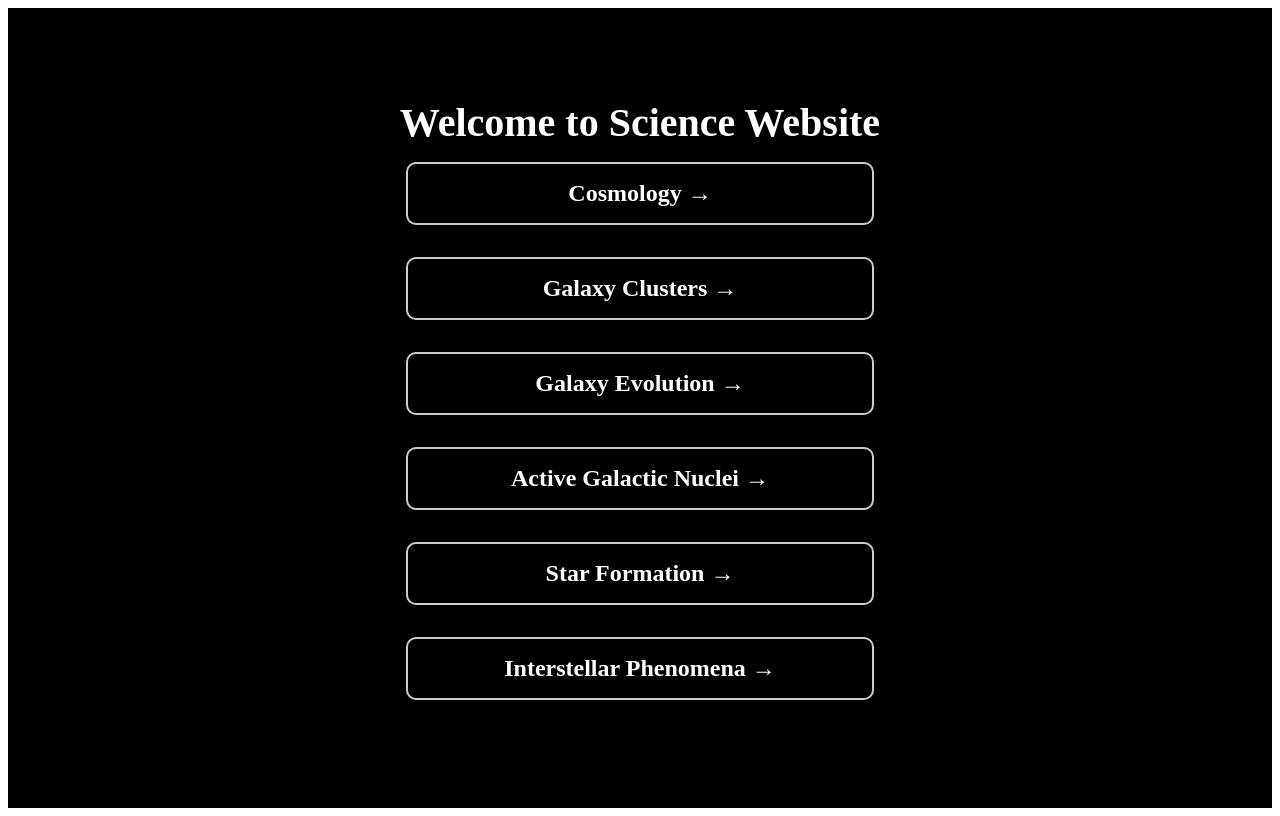
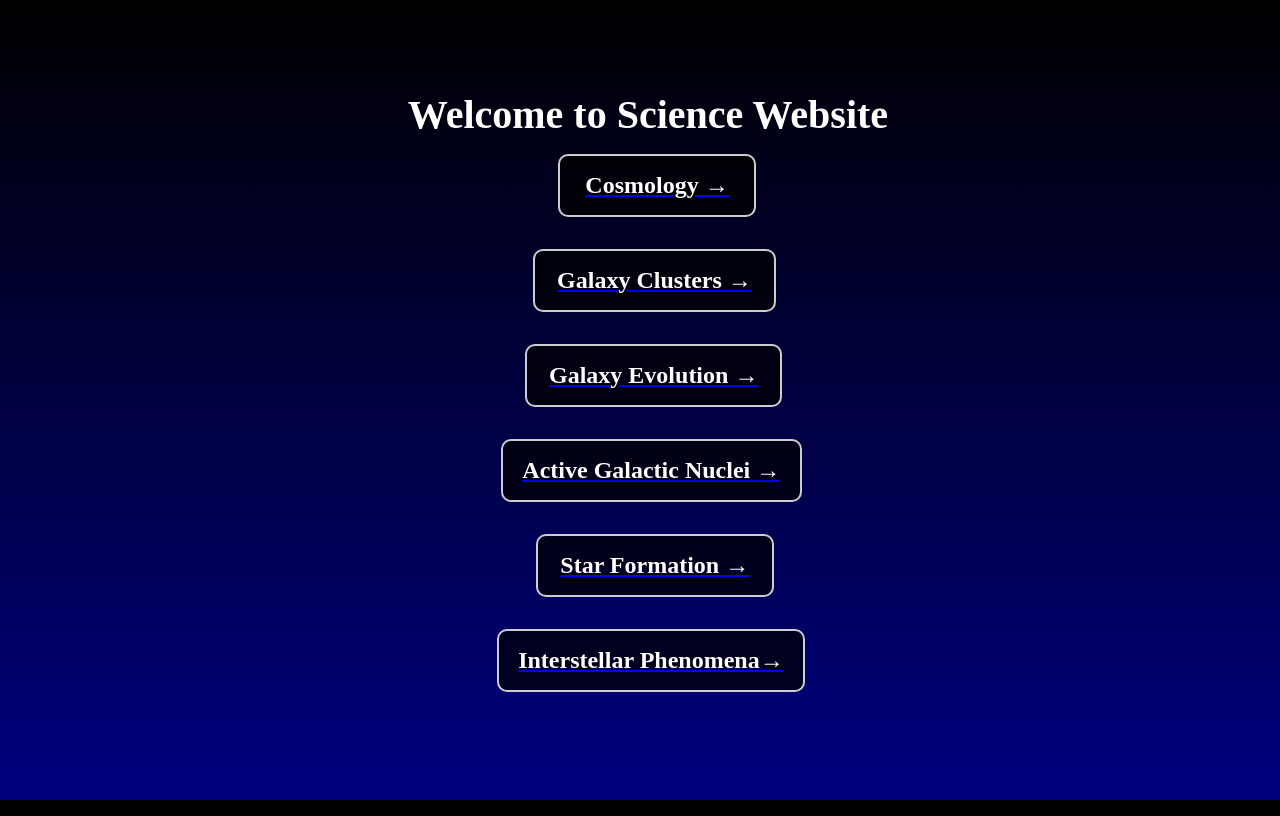
Before and after one commit to ryusei172525/Universe-Website, a Next.js app: page /mobile in a window 1280 px wide. Built offline with nearby package versions, Linux system fonts and the light colour scheme.

Commit message:
change design

```diff
--- /dev/null
+++ b/pages/_app.js
@@ -0,0 +1,26 @@
+import '../styles/globals.css'
+import { useEffect } from 'react'
+import { useRouter } from 'next/router'
+
+function MyApp({ Component, pageProps }) {
+  const router = useRouter();
+
+  useEffect(() => {
+    const handleResize = () => {
+      if (window.innerWidth <= 600) {
+        router.push('/mobile'); // 画面幅が600px以下の場合、スマホ用ページにリダイレクト
+      }
+    };
+
+    handleResize(); // 初期チェック
+    window.addEventListener('resize', handleResize);
+
+    return () => {
+      window.removeEventListener('resize', handleResize);
+    };
+  }, [router]);
+
+  return <Component {...pageProps} />
+}
+
+export default MyApp
--- a/pages/mobile.js
+++ b/pages/mobile.js
@@ -1,15 +1,8 @@
 import Head from 'next/head'
-import { useEffect } from 'react'
+import Link from 'next/link'
 import styles from '../styles/Mobile.module.css'
 
 export default function Mobile() {
-  useEffect(() => {
-    const script = document.createElement('script');
-    script.src = '/meteors.js';
-    script.async = true;
-    document.body.appendChild(script);
-  }, []);
-
   return (
     <div className={styles.container}>
       <Head>
@@ -23,30 +16,48 @@ export default function Mobile() {
         </h1>
 
         <div className={styles.grid}>
-          <a href="#" className={styles.card}>
-            <h2>Cosmology &rarr;</h2>
-          </a>
+          <Link href="#">
+            <div className={styles.card}>
+              <h2>Cosmology &rarr;</h2>
+            </div>
+          </Link>
 
-          <a href="#" className={styles.card}>
-            <h2>Galaxy Clusters &rarr;</h2>
-          </a>
+          <Link href="#">
+            <div className={styles.card}>
+              <h2>Galaxy Clusters &rarr;</h2>
+            </div>
+          </Link>
 
-          <a href="#" className={styles.card}>
-            <h2>Galaxy Evolution &rarr;</h2>
-          </a>
+          <Link href="#">
+            <div className={styles.card}>
+              <h2>Galaxy Evolution &rarr;</h2>
+            </div>
+          </Link>
 
-          <a href="#" className={styles.card}>
-            <h2>Active Galactic Nuclei &rarr;</h2>
-          </a>
+          <Link href="#">
+            <div className={styles.card}>
+              <h2>Active Galactic Nuclei &rarr;</h2>
+            </div>
+          </Link>
 
-          <a href="#" className={styles.card}>
-            <h2>Star Formation &rarr;</h2>
-          </a>
+          <Link href="#">
+            <div className={styles.card}>
+              <h2>Star Formation &rarr;</h2>
+            </div>
+          </Link>
 
-          <a href="#" className={styles.card}>
-            <h2>Interstellar Phenomena &rarr;</h2>
-          </a>
+          <Link href="#">
+            <div className={styles.card}>
+              <h2>Interstellar Phenomena&rarr;</h2>
+            </div>
+          </Link>
         </div>
+
+        <div className={styles.shootingStar}></div>
+        <div className={styles.shootingStar}></div>
+        <div className={styles.shootingStar}></div>
+        <div className={styles.shootingStar}></div>
+        <div className={styles.shootingStar}></div>
       </main>
     </div>
   )
--- a/public/meteors.js
+++ b/public/meteors.js
@@ -5,6 +5,10 @@ document.addEventListener('DOMContentLoaded', function() {
 
     canvas.width = window.innerWidth;
     canvas.height = window.innerHeight;
+    canvas.style.position = 'fixed';
+    canvas.style.top = 0;
+    canvas.style.left = 0;
+    canvas.style.zIndex = -1;
 
     const numberOfMeteors = 10;
     const meteors = [];
--- a/styles/Mobile.module.css
+++ b/styles/Mobile.module.css
@@ -1,7 +1,5 @@
-@import url('https://fonts.googleapis.com/css2?family=Roboto:wght@400;700&display=swap');
-
 .container {
-  background-color: black;
+    background: linear-gradient(to bottom, #000000, #000080); /* グラデーション背景 */
     min-height: 100vh;
     padding: 0 0.5rem;
     display: flex;
@@ -10,6 +8,7 @@
     align-items: center;
     position: relative;
     overflow: hidden;
+    width: 100%; /* コンテナの幅を100%に設定 */
   }
 
   .main {
@@ -20,11 +19,13 @@
     justify-content: center;
     align-items: center;
     color: white;
+    position: relative; /* 他の要素がcanvasの上に表示されるように */
+    z-index: 1; /* 他の要素がcanvasの上に表示されるように */
   }
 
   .grid {
     display: flex;
-  flex-direction: column;
+    flex-direction: column; /* 縦並びに設定 */
     align-items: center;
     width: 100%;
   }
@@ -63,3 +64,48 @@
     color: #fff;
     font-weight: 900;
   }
+
+  @keyframes shooting-star {
+    0% {
+      transform: translate3d(0, 0, 0);
+      opacity: 1;
+    }
+    100% {
+      transform: translate3d(-100vw, 100vh, 0);
+      opacity: 0;
+    }
+  }
+
+  .shooting-star {
+    position: absolute;
+    top: 0;
+    left: 50%;
+    width: 2px;
+    height: 100px;
+    background: linear-gradient(45deg, white, rgba(255, 255, 255, 0));
+    animation: shooting-star 2s linear infinite;
+  }
+
+  .shooting-star:nth-child(2) {
+    animation-delay: 0.5s;
+    left: 60%;
+    top: 10%;
+  }
+
+  .shooting-star:nth-child(3) {
+    animation-delay: 1s;
+    left: 70%;
+    top: 20%;
+  }
+
+  .shooting-star:nth-child(4) {
+    animation-delay: 1.5s;
+    left: 80%;
+    top: 30%;
+  }
+
+  .shooting-star:nth-child(5) {
+    animation-delay: 2s;
+    left: 90%;
+    top: 40%;
+  }
--- /dev/null
+++ b/styles/globals.css
@@ -0,0 +1,10 @@
+@import url('https://fonts.googleapis.com/css2?family=Roboto:wght@400;700&display=swap');
+
+html, body {
+  margin: 0;
+  padding: 0;
+  width: 100%;
+  height: 100%;
+  background-color: black;
+  overflow-x: hidden; /* 横スクロールバーを隠す */
+}
```
Lines whose indentation alone changed are shown as unchanged.
